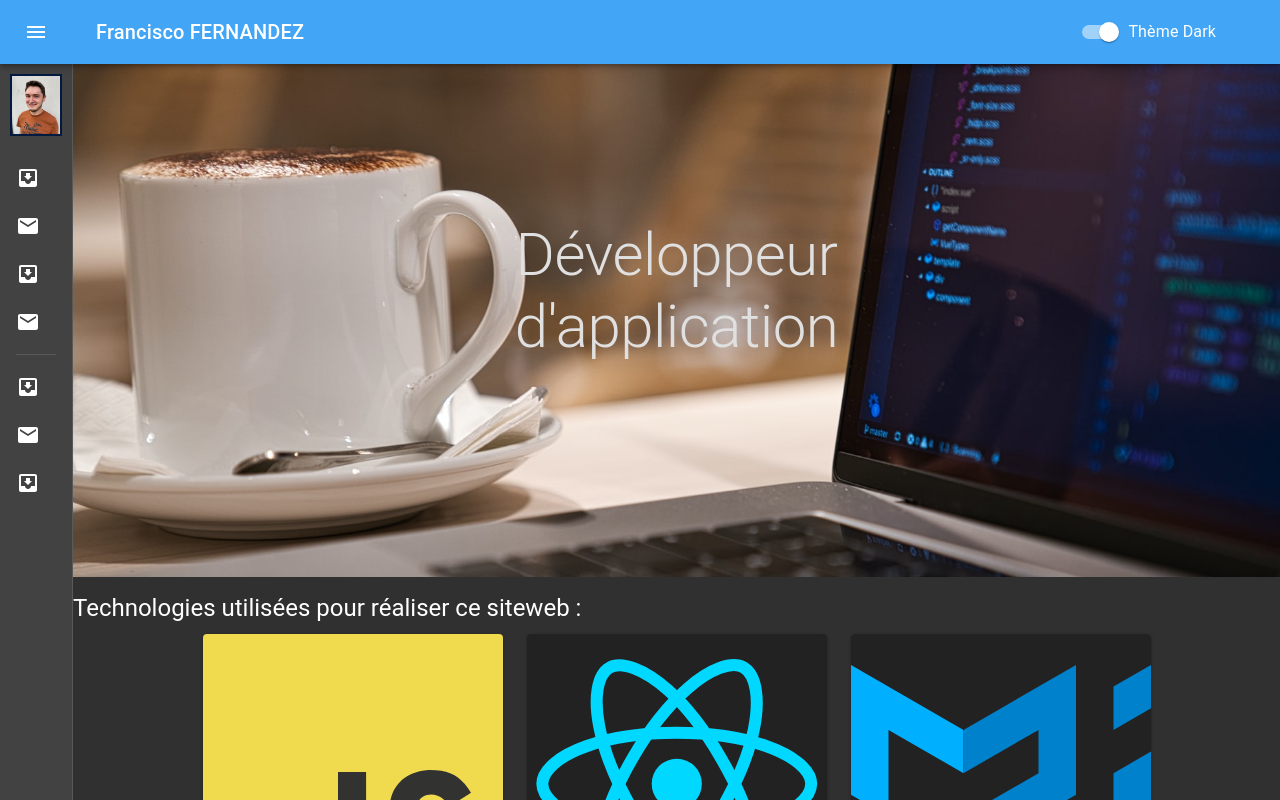
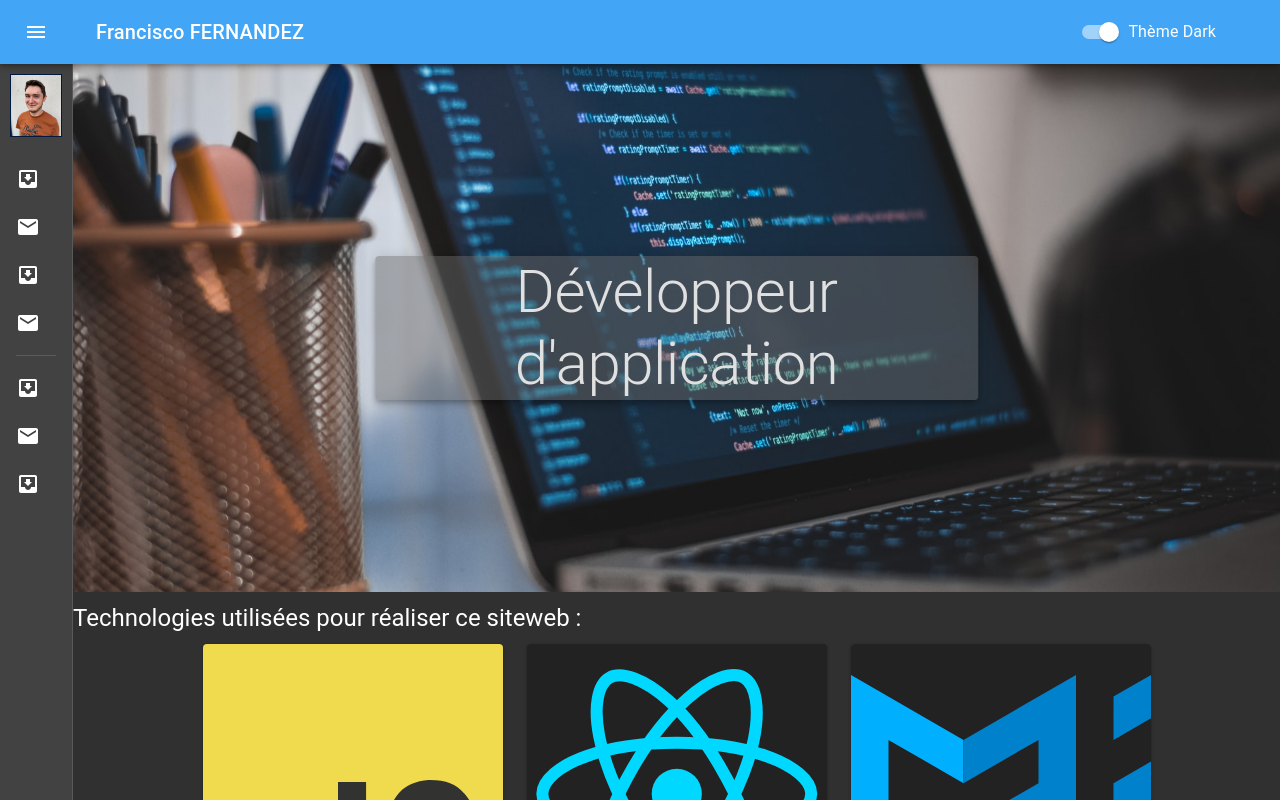
Before and after one commit to Bedhiver/websitefrancisco, a React (Create React App) app: page / in a window 1280 px wide. Shown: the top 800 px of the page. Built offline with nearby package versions, Linux system fonts and the light colour scheme.

Commit message:
feat: adding multiples wallpapers which loop with effect. Better text hover img. Some refactors. TypeWriter commented for maybe a later use

```diff
--- a/src/assets/index.js
+++ b/src/assets/index.js
@@ -27,4 +27,5 @@ export const svgArray = [
   },
 ];
 
-export { default as developerWallpaper } from "./developerWallpaper.png";
+export { default as developerWallpaper } from "./developerType.jpeg";
+export { default as otherWallpaper } from "./otherWallpaper.jpeg";
--- a/src/components/CustomLink.js
+++ b/src/components/CustomLink.js
@@ -1,5 +1,5 @@
 import { Link } from "react-router-dom";
-import customStyle from "../styles/CustomStyle";
+import customLinkStyle from "../styles/CustomLinkStyle";
 import React from "react";
 
 /**
@@ -14,7 +14,7 @@ import React from "react";
  */
 export default function CustomLink({to, content}) {
   return (
-    <Link to={to} style={customStyle.linkStyle}>
+    <Link to={to} style={customLinkStyle.linkStyle}>
       {content}
     </Link>
   );
--- a/src/components/DrawerLeft.js
+++ b/src/components/DrawerLeft.js
@@ -20,11 +20,11 @@ import MailIcon from "@material-ui/icons/Mail";
 import { Box } from "@material-ui/core";
 import SwitchTheme from "./SwitchTheme";
 import profilePhoto from "./../assets/photoprofil.jpg";
-import DrawerStyle from "./../styles/DrawerStyle";
+import DrawerLeftStyle from "../styles/DrawerLeftStyle";
 import Main from "./Main";
 
 export default function MiniDrawer(props) {
-  const classes = DrawerStyle();
+  const classes = DrawerLeftStyle();
   const theme = useTheme();
   const [open, setOpen] = React.useState(false);
 
@@ -98,7 +98,7 @@ export default function MiniDrawer(props) {
         <img
           src={profilePhoto}
           alt={profilePhoto}
-          style={{ margin: 10, border: "2px solid #021a40" }}
+          style={{ margin: 10, border: "1px solid #021a40" }}
         />
         <List>
           {["Inbox", "Starred", "Send email", "Drafts"].map((text, index) => (
--- a/src/components/Main.js
+++ b/src/components/Main.js
@@ -3,70 +3,48 @@ import { BrowserRouter as Router, Route, Switch } from "react-router-dom";
 import CustomLink from "./CustomLink";
 import CustomButton from "./CustomButton";
 import NotFound from "./NotFound";
-import { Box, Button, makeStyles, Typography } from "@material-ui/core";
+import { Box, Button, Typography } from "@material-ui/core";
 import Card from "./Card";
 import { Grid, Paper } from "@material-ui/core";
-import { svgArray, developerWallpaper } from "./../assets/index";
-import "./../styles/StyleForMobile.css";
-import { grey } from "@material-ui/core/colors";
-
-const useStyles = makeStyles((theme) => ({
-  root: {
-    flexGrow: 1,
-    width: "100%",
-    marginLeft: "0px",
-    // marginTop: "50px",
-  },
-  paperGrid: {
-    marginTop: "50px",
-    // marginLeft: "50px",
-    // marginRight: "50px",
-    // paddingBottom: "50px",
-  },
-  paper: {
-    maxWidth: 300,
-    // minHeight: 1000,
-    // minWidth: 250,
-    // width: 250,
-    // maxHeight: 500,
-
-    // padding: theme.spacing(2),
-    // textAlign: "center",
-    // color: theme.palette.text.secondary,
-  },
-  typoPos: {
-    marginTop: "10px",
-    marginBottom: "10px",
-    display: "flex",
-    // height: "10vh",
-    // alignItems: "center",
-    // justifyContent: "center",
-  },
-  typoImagePos: {
-    position: "absolute",
-    top: "50%",
-    left: "50%",
-    transform: "translate(-50%,-50%)",
-    color: grey[300],
-  },
-}));
+import {
+  svgArray,
+  developerWallpaper,
+  otherWallpaper,
+} from "./../assets/index";
+import "./../styles/MainStyle.css";
+import MainStyle from "../styles/MainStyle";
 
 export default function Main(props) {
   const classes = props.classes;
   const path = props.path;
-  const customStyle = useStyles();
+  const customStyle = MainStyle();
 
   return (
     <main className={classes.content}>
-      <div style={{ position: "relative", textAlign: "center" }}>
-        <img id="presentationImage" src={developerWallpaper} alt="" />
-        <Typography className={customStyle.typoImagePos} variant="h2">
-          Développeur d'application
-        </Typography>
+      <div id="divImage">
+        <img className="firstImage" src={developerWallpaper} alt="" />
+        <img className="secondImage" src={otherWallpaper} alt="" />
+        <Paper className={customStyle.paperSurroundTypoStyle} elevation={5}>
+          <Typography className={customStyle.typoImageStyle} variant="h2">
+            Développeur d'application
+          </Typography>
+        </Paper>
       </div>
+
       <Typography id="techUsedTypo" variant="h5">
         Technologies utilisées pour réaliser ce siteweb :
       </Typography>
+      {/* <h1>
+        <span
+          class="typewrite"
+          data-period="2000"
+          data-type='[ "Je suis un développeur juni...", "Je suis un développeur ENORME" ]'
+        >
+          <span class="wrap"></span>
+        </span>
+      </h1>
+      <script src={foowriter} ></script> */}
+
       <Grid container spacing={3} justify="center" className={customStyle.root}>
         {svgArray.map((imgsrc) => (
           <Grid item key={imgsrc.img}>
--- /dev/null
+++ b/src/styles/MainStyle.css
@@ -0,0 +1,66 @@
+#techUsedTypo {
+  margin-top: 10px;
+  margin-bottom: 10px;
+  display: flex;
+}
+
+/* #presentationImage {
+  margin-top: 64px;
+  width: 100%;
+}*/
+
+@media (max-width: 800px) {
+  #divImage {
+    display: none;
+  }
+  #techUsedTypo {
+    margin-top: 70px;
+    margin-bottom: 10px;
+    display: flex;
+  }
+}
+
+#divImage {
+  position: relative;
+  text-align: center;
+  height: 528px;
+  margin-top: 64px;
+  /* width:450px; */
+  /* margin:0 auto; */
+}
+
+#divImage img {
+  object-fit: cover;
+  height: 528px;
+  /* margin-top: 64px; */
+  width: 100%;
+  position: absolute;
+  left: 0;
+  -webkit-transition: opacity 1s ease-in-out;
+  -moz-transition: opacity 1s ease-in-out;
+  -o-transition: opacity 1s ease-in-out;
+  transition: opacity 1s ease-in-out;
+}
+
+@keyframes fadeInOut {
+  0% {
+    opacity: 1;
+  }
+  45% {
+    opacity: 1;
+  }
+  55% {
+    opacity: 0;
+  }
+  100% {
+    opacity: 0;
+  }
+}
+
+#divImage img.secondImage {
+  animation-name: fadeInOut;
+  animation-timing-function: ease-in-out;
+  animation-iteration-count: infinite;
+  animation-duration: 5s;
+  animation-direction: alternate;
+}
--- /dev/null
+++ b/src/styles/MainStyle.js
@@ -0,0 +1,56 @@
+import { makeStyles } from "@material-ui/core";
+import { grey } from "@material-ui/core/colors";
+
+const MainStyle = makeStyles((theme) => ({
+    root: {
+      flexGrow: 1,
+      width: "100%",
+      marginLeft: "0px",
+      // marginTop: "50px",
+    },
+    paperGrid: {
+      marginTop: "50px",
+      // marginLeft: "50px",
+      // marginRight: "50px",
+      // paddingBottom: "50px",
+    },
+    paper: {
+      maxWidth: 300,
+      // minHeight: 1000,
+      // minWidth: 250,
+      // width: 250,
+      // maxHeight: 500,
+
+      // padding: theme.spacing(2),
+      // textAlign: "center",
+      // color: theme.palette.text.secondary,
+    },
+    typoPos: {
+      marginTop: "10px",
+      marginBottom: "10px",
+      display: "flex",
+      // height: "10vh",
+      // alignItems: "center",
+      // justifyContent: "center",
+    },
+    typoImageStyle: {
+      // position: "absolute",
+      // top: "50%",
+      // left: "50%",
+      // transform: "translate(-50%,-50%)",
+      // flexGrow: 1,
+      color: grey[300],
+    },
+    paperSurroundTypoStyle: {
+      minWidth: "fit-content",
+      paddingRight: "10px",
+      paddingLeft: "10px",
+      backgroundColor: "#6b6b6b75",
+      position: "absolute",
+      top: "50%",
+      left: "50%",
+      transform: "translate(-50%, -50%)",
+    },
+  }));
+
+  export default MainStyle;
--- a/src/styles/StyleForMobile.css
+++ /dev/null
@@ -1,21 +0,0 @@
-#techUsedTypo {
-  margin-top: 10px;
-  margin-bottom: 10px;
-  display: flex;
-}
-
-#presentationImage {
-  margin-top: 64px;
-  width: 100%;
-}
-
-@media (max-width: 800px) {
-  img#presentationImage {
-    display: none;
-  }
-  #techUsedTypo {
-    margin-top: 70px;
-    margin-bottom: 10px;
-    display: flex;
-  }
-}
```
Also changed, not shown: src/gadgets/TypeWriter.js (added, +60 -0 lines), src/assets/otherWallpaper.jpeg (added), src/styles/CustomLinkStyle.js (renamed from src/styles/CustomStyle.js), src/styles/DrawerLeftStyle.js (renamed from src/styles/DrawerStyle.js).
